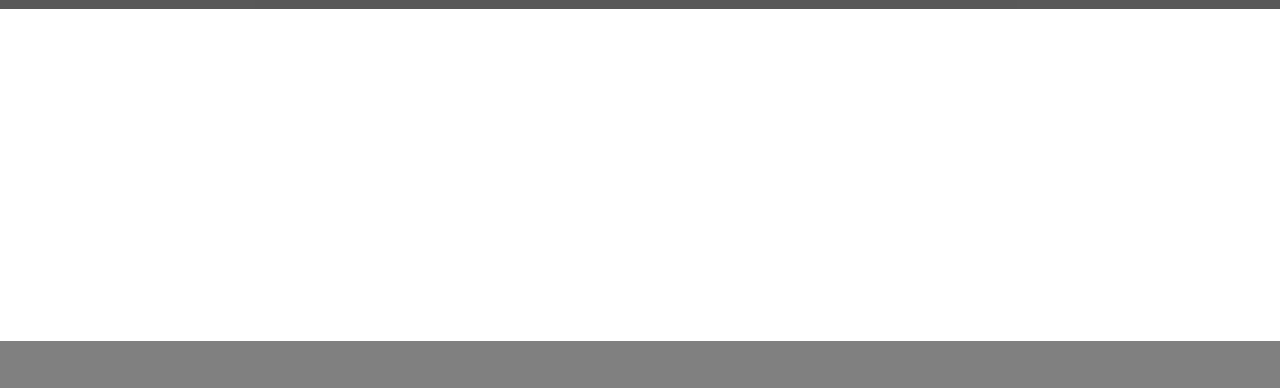
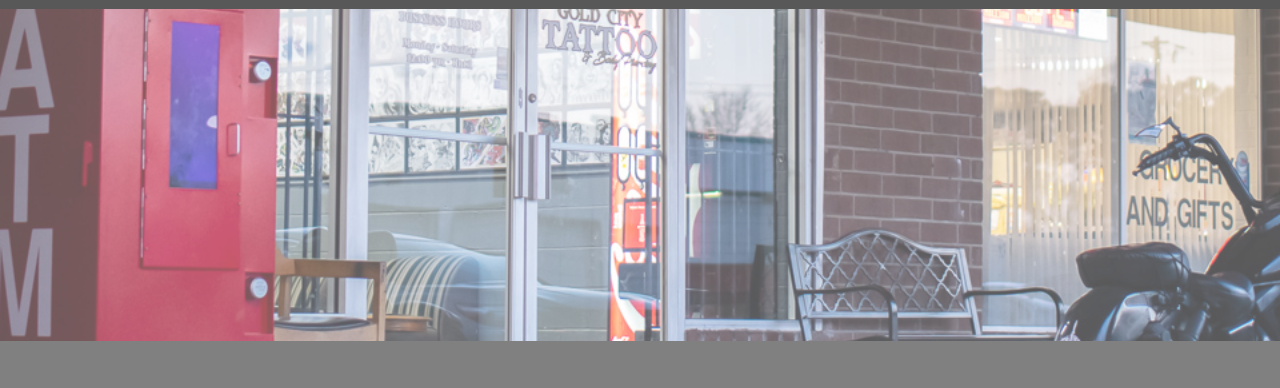
Before and after one commit to ZabeRauf/GoldCityTattoo, a plain HTML site: page index.html in a window 1280 px wide. Shown: the part 59-447 px from the top of the page. Drawn offline with nearby package versions, Linux system fonts and the light colour scheme; files whose address does not match are found by name.

Commit message:
made changes to CSS image links

```diff
--- a/css/main.css
+++ b/css/main.css
@@ -17,7 +17,7 @@
 }
 
 .bgimg-1 {
-  background-image: url("images/store-front-2.jpg");
+  background-image: url("https://raw.githubusercontent.com/ZabeRauf/GoldCityTattoo/master/images/store-front-2.jpg");
   min-height: 400px;
 }
 
```
